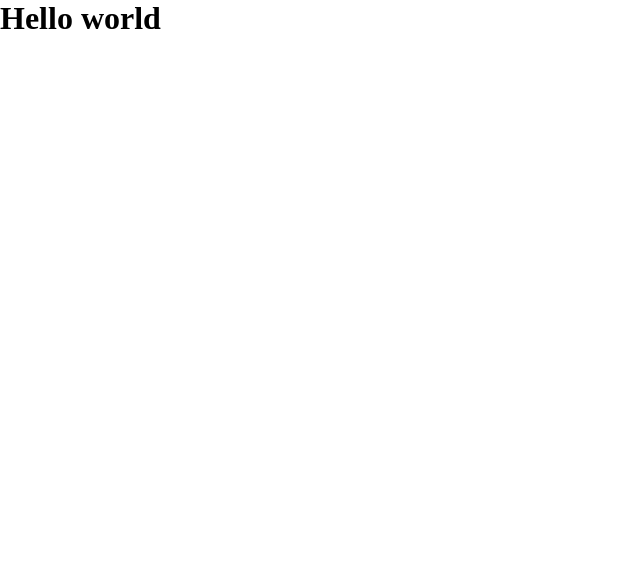
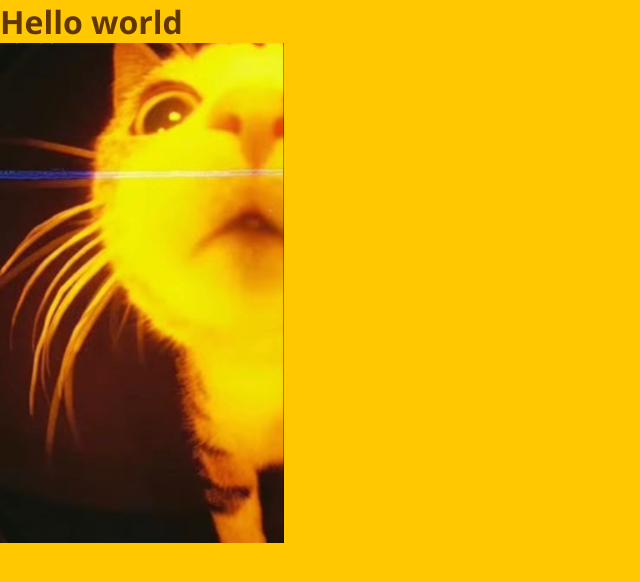
Before and after one commit to camwizardd/workflow-1, a website built with Parcel: page src/index.html in a window 1280 px wide. Shown: the whole page, without its empty margins (0-640 px from the left). Built offline with nearby package versions, Linux system fonts and the light colour scheme.

Commit message:
ajout image et couleur

```diff
--- a/src/css/main.css
+++ b/src/css/main.css
@@ -12,3 +12,13 @@ img,
 video {
   display: block;
 }
+
+img {
+  height: 500px;
+}
+
+body {
+  background-color: rgb(255, 200, 0);
+  color: rgb(95, 54, 4);
+  font-family: "Segoe UI", Tahoma, Geneva, Verdana, sans-serif;
+}
--- a/src/index.html
+++ b/src/index.html
@@ -8,6 +8,7 @@
   </head>
   <body>
     <h1>Hello world</h1>
+    <img src="img/kitcat.jpg" alt="" />
 
     <script src="js/main.js" type="module"></script>
   </body>
```
Also changed, not shown: src/img/kitcat.jpg (renamed from img/ec6bfb45ed8c8fc49adabb0f88fc366b.jpg).
